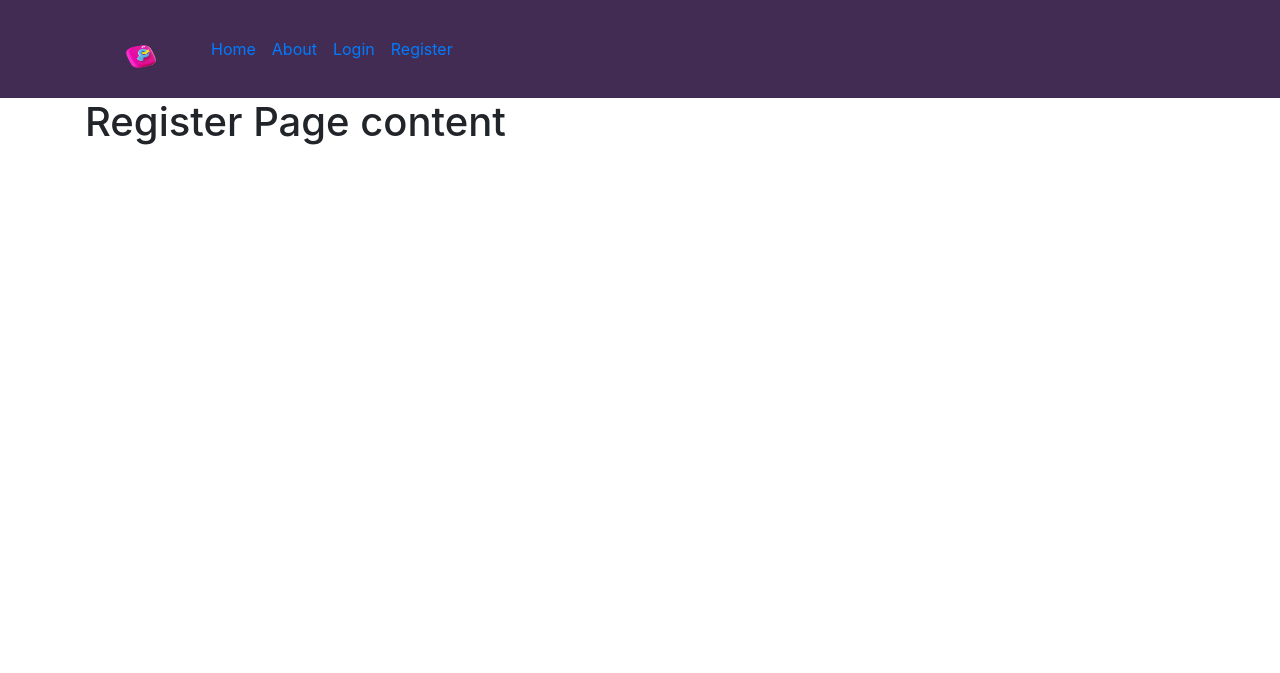
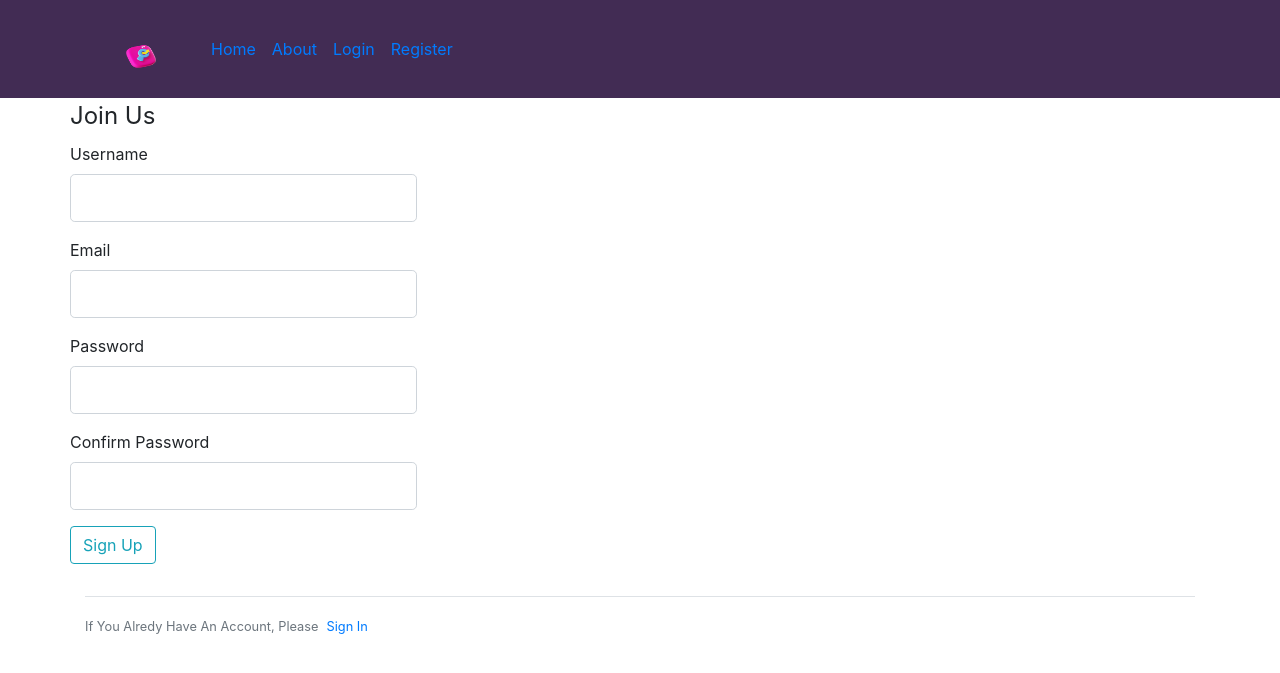
Before and after one commit to reham128/QuizzeMaster, a Flask app: page /register in a window 1280 px wide. Shown: the top 673 px of the page. Run offline with Flask 3, Linux system fonts and the light colour scheme; some libraries are stand-ins or nearby versions.

Commit message:
forms and database created

```diff
--- a/app.py
+++ b/app.py
@@ -1,6 +1,21 @@
-from flask import Flask, render_template, url_for, redirect
+from flask import Flask, render_template, url_for, redirect, flash, request
+from flask_sqlalchemy import SQLAlchemy
+from forms import RegistrationForm, LoginForm
 
 app = Flask(__name__)
+app.config['SECRET_KEY'] = '70678d4c4f51674c3974bfccdff5b7b2'
+app.config['SQLALCHEMY_DATABASE_URI'] = 'sqlite:///app_data.db'
+db= SQLAlchemy(app)
+
+
+class User(db.Model):
+    id = db.Column(db.Integer, primary_key=True)
+    username = db.Column(db.String(12), index=True, unique=True, nullable=False)
+    email = db.Column(db.String(25), index=True, unique=True, nullable=False)
+    password = db.Column(db.String(60), nullable=False)
+
+    def __repr__(self):
+        return f'<User {self.username}>'
 
 @app.route('/')
 @app.route('/home')
@@ -12,13 +27,28 @@ def home():
 def about():
   return render_template('about.html', title='About')
 
-@app.route('/login')
+@app.route('/login', methods=['GET', 'POST'])
 def login():
-  return render_template('login.html', title='Login')
+  form = LoginForm()
+  if form.validate_on_submit():
+    if form.email.data == 'r_nour30@yahoo.com' and form.password.data == 'password':
+      flash('Login Successfully. Welcome.', 'success')
+      return redirect(url_for('home'))
+    else:
+      flash('Login Failed. Please check username and password', 'danger')
+  return render_template('login.html', title='Login', form=form, submitted=request.method == 'POST')
 
-@app.route('/register')
+@app.route('/register', methods=['GET', 'POST'])
 def register():
-  return render_template('register.html', title='Register')
+  form = RegistrationForm()
+  if form.validate_on_submit():
+    flash(f'{form.username.data} Account Created Successfully. Wellcom.', 'success')
+    return redirect(url_for('home'))
+  return render_template('register.html', title='Register', form=form, submitted=request.method == 'POST')
+
+
+with app.app_context():
+    db.create_all()
 
 
 if __name__ == "__main__":
--- /dev/null
+++ b/forms.py
@@ -0,0 +1,24 @@
+from flask_wtf import FlaskForm
+from wtforms import StringField, PasswordField, SubmitField, BooleanField
+from wtforms.validators import DataRequired, Length, Email, EqualTo
+
+
+class RegistrationForm(FlaskForm):
+    username = StringField('Username',
+                           validators=[DataRequired(), Length(min=4, max=12)])
+    email = StringField('Email',
+                        validators=[DataRequired(), Email(), Length(min=14, max=25)])
+    password = PasswordField('Password',
+                             validators=[DataRequired(), Length(min=4, max=16)])
+    password_confirm = PasswordField('Confirm Password',
+                                     validators=[DataRequired(), EqualTo('password')])
+    submit_btn = SubmitField('Sign Up')
+
+
+class LoginForm(FlaskForm):
+    email = StringField('Email',
+                        validators=[DataRequired(), Email(), Length(min=14, max=25)])
+    password = PasswordField('Password',
+                             validators=[DataRequired(), Length(min=4, max=16)])
+    remember = BooleanField('Remember Me')
+    submit_btn = SubmitField('Login')
--- a/templates/base.html
+++ b/templates/base.html
@@ -39,10 +39,10 @@
           </button>
           <div class="collapse navbar-collapse" id="navbarNavAltMarkup">
             <div class="navbar-nav">
-              <a class="nav-link active" aria-current="page" href="home">Home</a>
-              <a class="nav-link" href="about">About</a>
-              <a class="nav-item nav-link" href="login">Login</a>
-              <a class="nav-item nav-link" href="register">Register</a>
+              <a class="nav-link active" aria-current="page" href="{{ url_for('home') }}">Home</a>
+              <a class="nav-link" href="{{ url_for('about') }}">About</a>
+              <a class="nav-item nav-link" href="{{ url_for('login') }}">Login</a>
+              <a class="nav-item nav-link" href="{{ url_for('register') }}">Register</a>
             </div>
           </div>
         </div>
@@ -50,6 +50,16 @@
     </nav>
   </header>
   <div class="container">
+    <!-- Flash Messages Popup -->
+    {% with messages = get_flashed_messages(with_categories=true) %}
+    {% if messages %}
+    {% for cat, msg in messages %}
+    <div class="alert alert-{{ cat }}">
+      {{ msg }}
+    </div>
+    {% endfor %}
+    {% endif %}
+    {% endwith %}
     {% block body %}
     {% endblock %}
   </div>
--- a/templates/register.html
+++ b/templates/register.html
@@ -1,3 +1,101 @@
 {% extends "base.html" %}
-{% block body %}<h1>Register Page content</h1>
+{% block body %}
+<div class="main-style">
+  <form class="row g-3 needs-validation" novalidate method="POST" , action="">
+    {{ form.hidden_tag() }}
+    <fieldset class="form-group">
+      <legend>Join Us</legend>
+      <div class="form-group">
+        {{ form.username.label(class="form-label") }}
+        {% if submitted %}
+
+        {% if form.username.errors %}
+        {{ form.username(class="form-control form-control-lg is-invalid input-group has-validation") }}
+        <div class="invalid-feedback">
+          {% for e in form.username.errors %}
+          <span>{{ e }}</span>
+          {% endfor %}
+        </div>
+        {% else %}
+        {{ form.username(class="form-control form-control-lg is-valid") }}
+        <div class="valid-feedback">
+          Looks good!
+        </div>
+        {% endif%}
+        {% else %}
+        {{ form.username(class="form-control form-control-lg") }}
+        {% endif %}
+
+      </div>
+      <div class="form-group">
+        {{ form.email.label(class="form-control-label") }}
+        {% if submitted %}
+        {% if form.email.errors %}
+        {{ form.email(class="form-control form-control-lg is-invalid") }}
+        <div class="invalid-feedback">
+          {% for e in form.email.errors %}
+          <span>{{ e }}</span>
+          {% endfor %}
+        </div>
+        {% else %}
+        {{ form.email(class="form-control form-control-lg is-valid") }}
+        <div class="valid-feedback">
+          Looks good!
+        </div>
+        {% endif%}
+        {% else %}
+        {{ form.email(class="form-control form-control-lg") }}
+        {% endif %}
+      </div>
+      <div class="form-group">
+        {{ form.password.label(class="form-control-label") }}
+        {% if submitted %}
+        {% if form.password.errors %}
+        {{ form.password(class="form-control form-control-lg is-invalid") }}
+        <div class="invalid-feedback">
+          {% for e in form.password.errors %}
+          <span>{{ e }}</span>
+          {% endfor %}
+        </div>
+        {% else %}
+        {{ form.password(class="form-control form-control-lg is-valid") }}
+        <div class="valid-feedback">
+          Looks good!
+        </div>
+        {% endif%}
+        {% else %}
+        {{ form.password(class="form-control form-control-lg") }}
+        {% endif %}
+      </div>
+      <div class="form-group">
+        {{ form.password_confirm.label(class="form-control-label") }}
+        {% if submitted %}
+        {% if form.password_confirm.errors %}
+        {{ form.password_confirm(class="form-control form-control-lg is-invalid") }}
+        <div class="invalid-feedback">
+          {% for e in form.password_confirm.errors %}
+          <span>{{ e }}</span>
+          {% endfor %}
+        </div>
+        {% else %}
+        {{ form.password_confirm(class="form-control form-control-lg is-valid") }}
+        <div class="valid-feedback">
+          Looks good!
+        </div>
+        {% endif%}
+        {% else %}
+        {{ form.password_confirm(class="form-control form-control-lg") }}
+        {% endif %}
+      </div>
+      <div class="form-group ">
+        {{ form.submit_btn(class="btn btn-outline-info")}}
+      </div>
+    </fieldset>
+  </form>
+</div>
+<div class="border-top pt-3">
+  <small class="text-muted">
+    If You Alredy Have An Account, Please<a class="ml-2" href="{{ url_for('login') }}">Sign In</a>
+  </small>
+</div>
 {% endblock %}
```
Also changed, not shown: templates/login.html (+66 -1 lines), instance/app_data.db (added).
